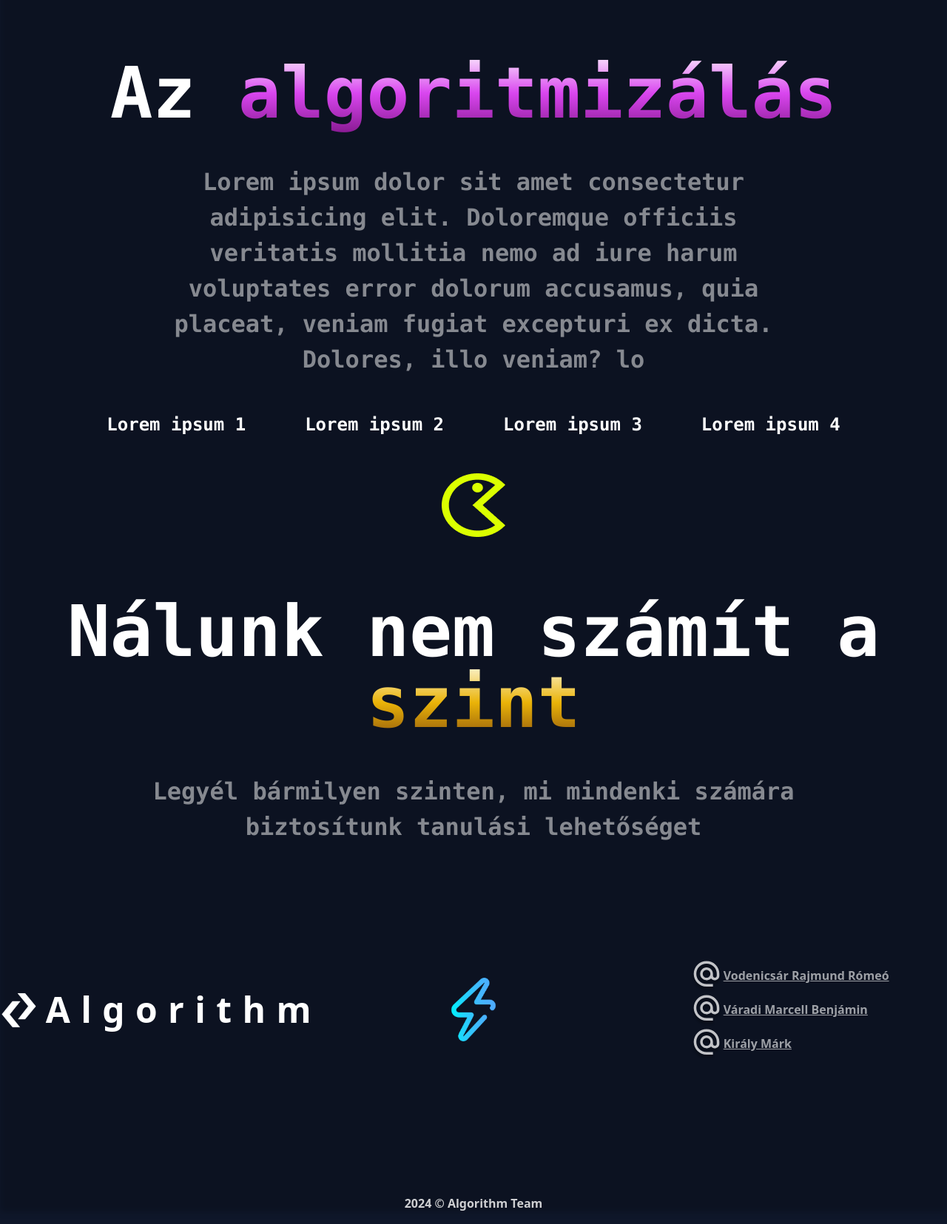
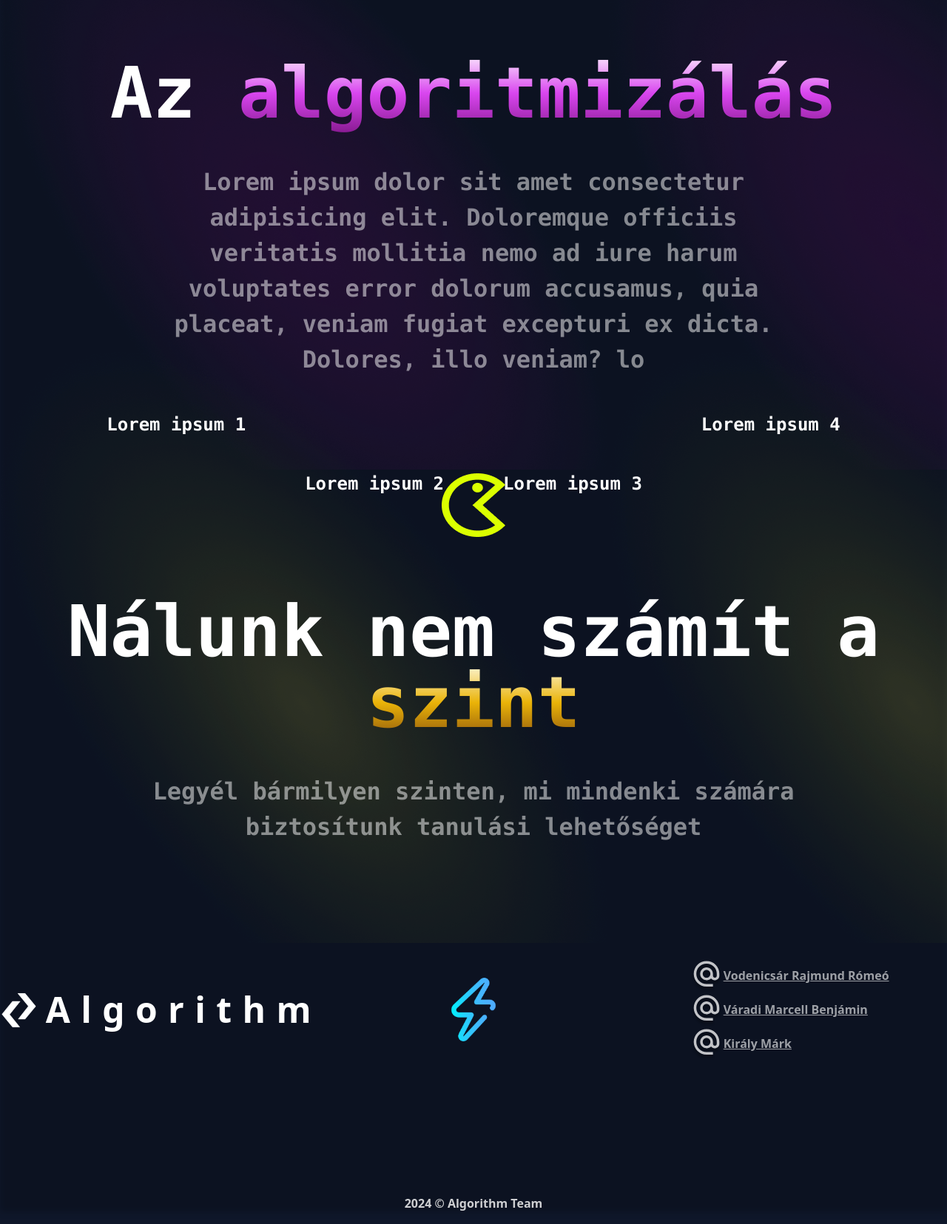
Before and after one commit to MystioDev/algorithm-tailwind-express-ejs, a Node server app: page / in a window 1280 px wide. Shown: the part 865-2520 px from the top of the page at 74% size. Run offline with Node 20, Linux system fonts and the light colour scheme.

Commit message:
Icon badges added, Color ellipse added, Information section fix

```diff
--- a/public/css/styles.css
+++ b/public/css/styles.css
@@ -830,6 +830,11 @@ video {
   width: 100vw;
 }
 
+.translate-y-20 {
+  --tw-translate-y: 5rem;
+  transform: translate(var(--tw-translate-x), var(--tw-translate-y)) rotate(var(--tw-rotate)) skewX(var(--tw-skew-x)) skewY(var(--tw-skew-y)) scaleX(var(--tw-scale-x)) scaleY(var(--tw-scale-y));
+}
+
 @keyframes bounce {
   0%, 100% {
     transform: translateY(-25%);
@@ -946,6 +951,14 @@ video {
 
 .bg-\[url\(\'\/images\/blob_bg\.png\'\)\] {
   background-image: url('/images/blob_bg.png');
+}
+
+.bg-\[url\(\'\/images\/purple_ellipse\.png\'\)\] {
+  background-image: url('/images/purple_ellipse.png');
+}
+
+.bg-\[url\(\'\/images\/yellow_ellipse\.png\'\)\] {
+  background-image: url('/images/yellow_ellipse.png');
 }
 
 .bg-gradient-to-b {
--- a/views/templates/Home/Information.ejs
+++ b/views/templates/Home/Information.ejs
@@ -1,4 +1,8 @@
 <article class="flex flex-col justify-center items-center h-[80svh] relative">
+  <div
+    class="absolute inset-0 h-[100svh] w-auto bg-[url('/images/purple_ellipse.png')] bg-origin-padding -z-50"
+  ></div>
+
   <img
     src="/images/code_icon.png"
     alt="Oldal szinbólum"
@@ -25,8 +29,8 @@
     class="flex justify-between gap-20 mt-12 text-2xl text-white font-bold font-mono"
   >
     <span>Lorem ipsum 1</span>
-    <span class="">Lorem ipsum 2</span>
-    <span class="">Lorem ipsum 3</span>
+    <span class="translate-y-20">Lorem ipsum 2</span>
+    <span class="translate-y-20">Lorem ipsum 3</span>
     <span>Lorem ipsum 4</span>
   </div>
 </article>
--- a/views/templates/Home/LevelSection.ejs
+++ b/views/templates/Home/LevelSection.ejs
@@ -1,4 +1,8 @@
 <article class="flex flex-col justify-center items-center h-[80svh] relative">
+  <div
+    class="absolute inset-0 h-[100svh] w-auto bg-[url('/images/yellow_ellipse.png')] bg-origin-padding -z-50"
+  ></div>
+
   <img
     src="/images/pac-man_icon.png"
     alt="Oldal szinbólum"
```
Also changed, not shown: public/images/ir_icon_badge.png (added), public/images/jr_icon_badge.png (added), public/images/purple_ellipse.png (added), public/images/sr_icon_badge.png (added), public/images/yellow_ellipse.png (added).
